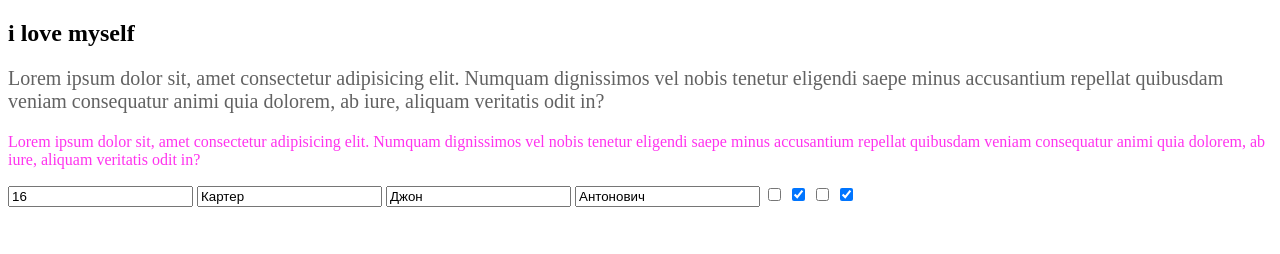
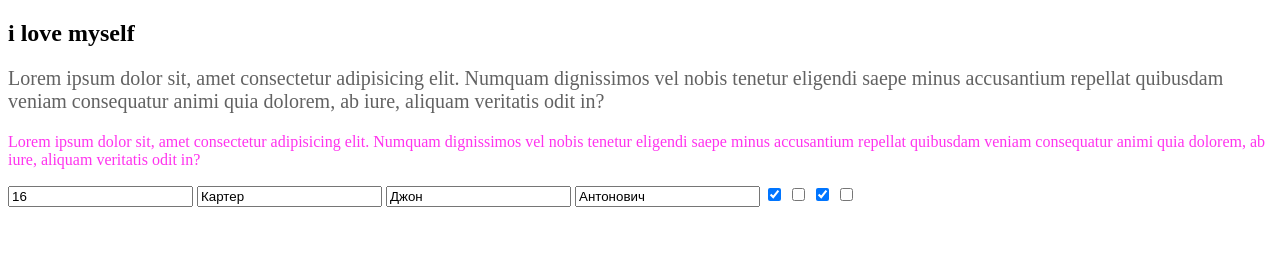
Before and after one commit to Agent222222/Kolyas-homework.github.io, a plain HTML site: page module_8js/index.html in a window 1280 px wide. Shown: the top 254 px of the page. Drawn offline with Linux system fonts and the light colour scheme.

Commit message:
Add files via upload

```diff
--- a/module_8js/index.html
+++ b/module_8js/index.html
@@ -28,10 +28,10 @@
         <input placeholder="І'мя" class="inputs" type="text" value="Джон">
         <input placeholder="По-батькові" class="inputs" type="text" value="Антонович">
 
-        <input  type="checkbox">
-        <input  checked type="checkbox">
-        <input  type="checkbox">
-        <input checked type="checkbox">
+        <input class="checkbox" type="checkbox">
+        <input class="checkbox" checked type="checkbox">
+        <input class="checkbox" type="checkbox">
+        <input class="checkbox" checked type="checkbox">
     </form>
     <img src="./img/first.jpg" class="image" alt="">
     <img src="./img/third.jpg" class="beautiful" alt="">
--- a/module_8js/main.js
+++ b/module_8js/main.js
@@ -48,12 +48,12 @@
 
 // number 8
 
-// let check = document.querySelectorAll(".checkbox");
-// for(let i = 0; i<check.length; i++){
-//    if(check[i].hasAttribute('checked')){
-//       check[i].removeAttribute('checked');
-//    }
-//    else{
-//       check[i].setAttribute('checked', "");
-//    }
-// }
+let check = document.querySelectorAll(".checkbox");
+for(let i = 0; i<check.length; i++){
+   if(check[i].hasAttribute('checked')){
+      check[i].removeAttribute('checked');
+   }
+   else{
+      check[i].setAttribute('checked', "");
+   }
+}
```
